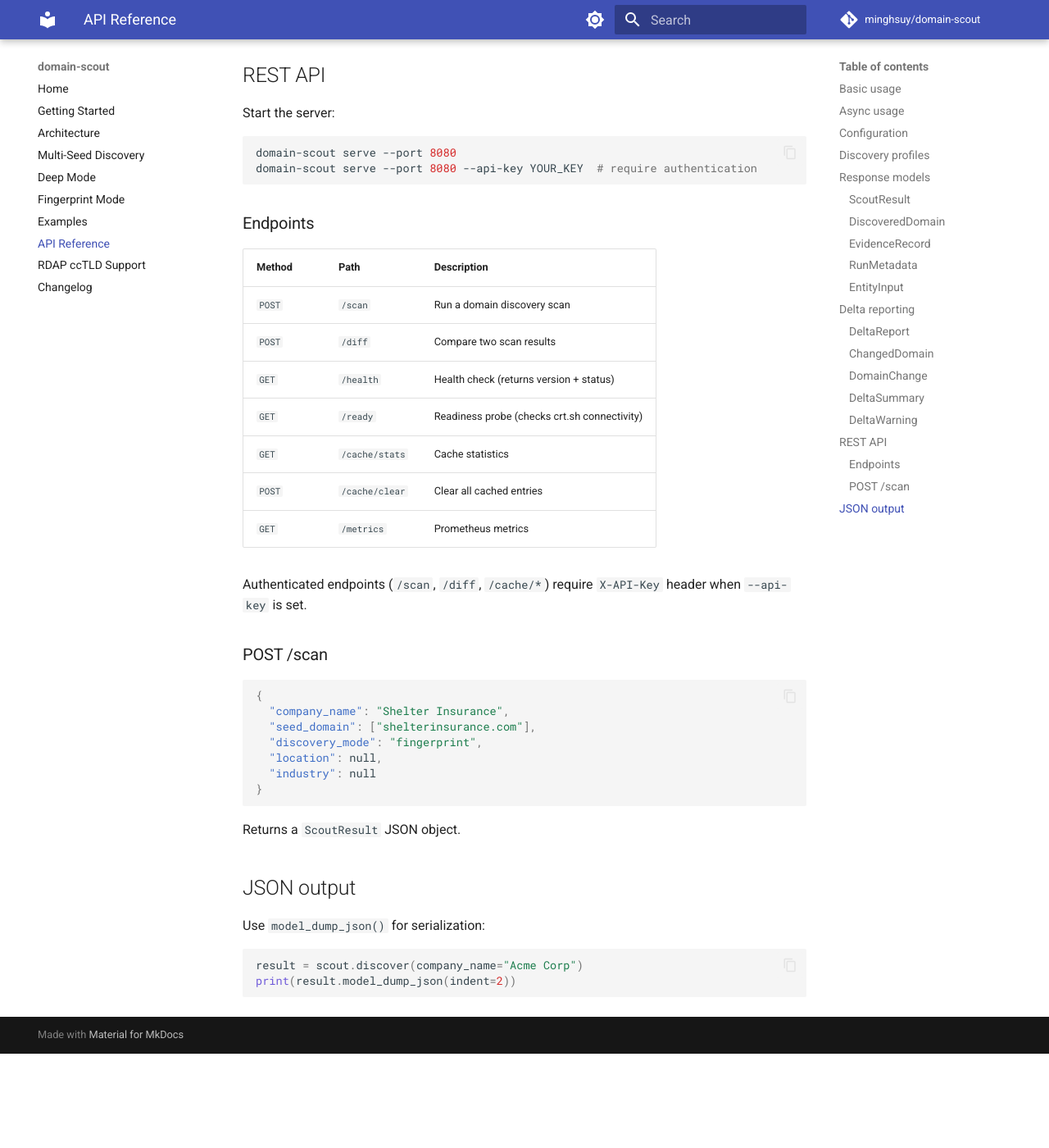
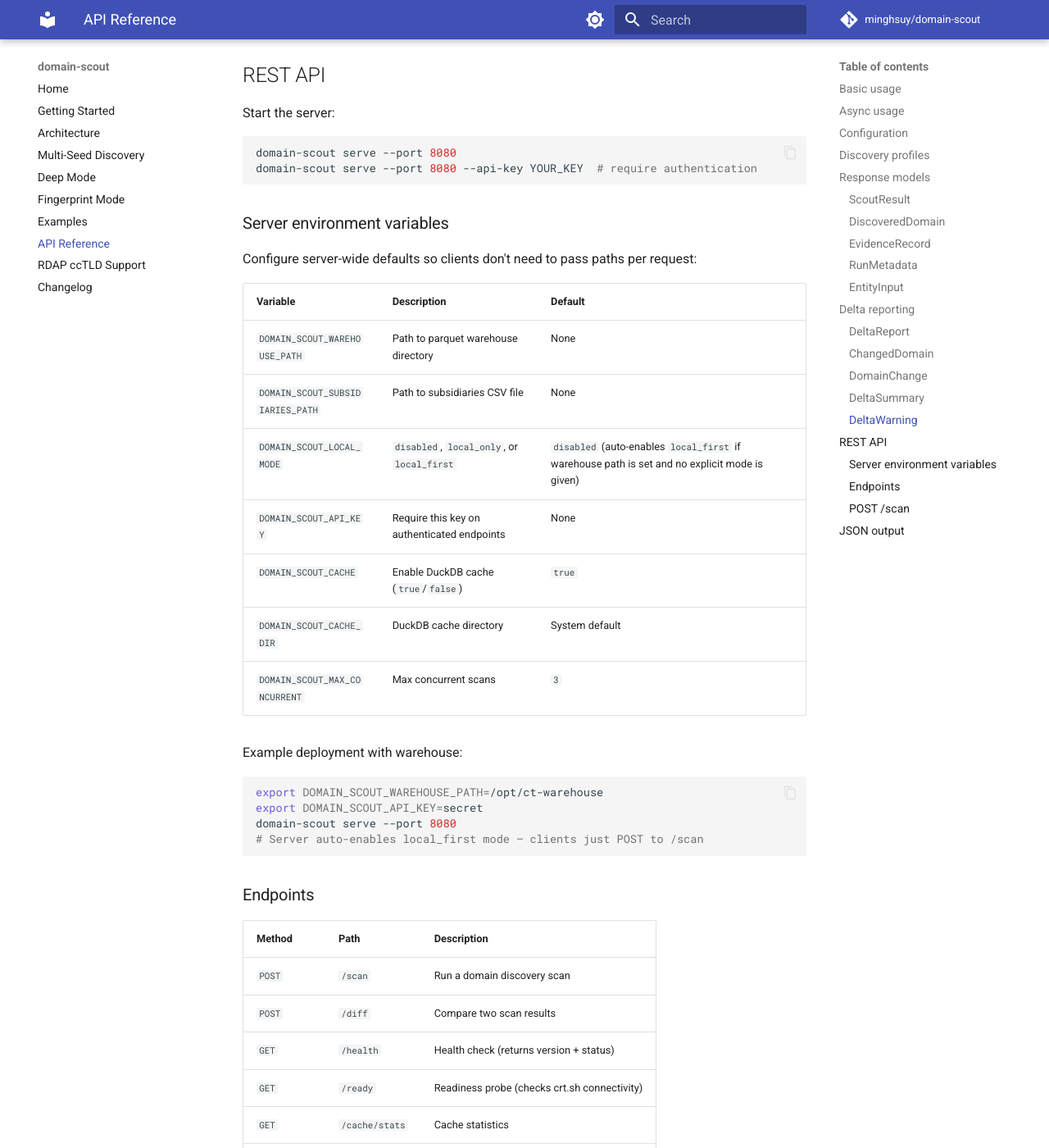
Before and after one commit to minghsuy/domain-scout, an MkDocs documentation site: the page built from docs/api.md, in a window 1280 px wide and 1400 px high, scrolled down 4420 px. Shown: the whole window at 82% size. Built offline with MkDocs 1.6.1 and Material for MkDocs 9.7.7, drawn with Linux system fonts in a browser that asks for light colours; comment, search, counter and statistics services are not loaded; before the commit the page ends 5705 px from its top, so only the background shows below that; some of the changed text lies outside the part shown.

Commit message:
Release v0.10.0: server-default env vars for API (#118)
* Release v0.10.0: server-default env vars for API

Co-Authored-By: Claude Opus 4.6 (1M context) <noreply@anthropic.com>

* Fix PR reference, regenerate uv.lock, clarify local_mode scope

Co-Authored-By: Claude Opus 4.6 (1M context) <noreply@anthropic.com>

---------

Co-authored-by: Ming Yang <minghsuy@users.noreply.github.com>
Co-authored-by: Claude Opus 4.6 (1M context) <noreply@anthropic.com>

````diff
--- a/docs/api.md
+++ b/docs/api.md
@@ -227,6 +227,29 @@ domain-scout serve --port 8080
 domain-scout serve --port 8080 --api-key YOUR_KEY  # require authentication
 ```
 
+### Server environment variables
+
+Configure server-wide defaults so clients don't need to pass paths per request:
+
+| Variable | Description | Default |
+|----------|-------------|---------|
+| `DOMAIN_SCOUT_WAREHOUSE_PATH` | Path to parquet warehouse directory | None |
+| `DOMAIN_SCOUT_SUBSIDIARIES_PATH` | Path to subsidiaries CSV file | None |
+| `DOMAIN_SCOUT_LOCAL_MODE` | `disabled`, `local_only`, or `local_first` | `disabled` (auto-enables `local_first` if warehouse path is set and no explicit mode is given) |
+| `DOMAIN_SCOUT_API_KEY` | Require this key on authenticated endpoints | None |
+| `DOMAIN_SCOUT_CACHE` | Enable DuckDB cache (`true`/`false`) | `true` |
+| `DOMAIN_SCOUT_CACHE_DIR` | DuckDB cache directory | System default |
+| `DOMAIN_SCOUT_MAX_CONCURRENT` | Max concurrent scans | `3` |
+
+Example deployment with warehouse:
+
+```bash
+export DOMAIN_SCOUT_WAREHOUSE_PATH=/opt/ct-warehouse
+export DOMAIN_SCOUT_API_KEY=secret
+domain-scout serve --port 8080
+# Server auto-enables local_first mode — clients just POST to /scan
+```
+
 ### Endpoints
 
 | Method | Path | Description |
@@ -245,13 +268,31 @@ Authenticated endpoints (`/scan`, `/diff`, `/cache/*`) require `X-API-Key` heade
 
 ```json
 {
-  "company_name": "Shelter Insurance",
-  "seed_domain": ["shelterinsurance.com"],
-  "discovery_mode": "fingerprint",
-  "location": null,
-  "industry": null
+  "entity": {
+    "company_name": "Shelter Insurance",
+    "seed_domain": ["shelterinsurance.com"]
+  },
+  "profile": "balanced",
+  "timeout": 120,
+  "deep": false,
+  "local_mode": null,
+  "warehouse_path": null,
+  "subsidiaries_path": null
 }
 ```
+
+Only `entity.company_name` is required. All other fields are optional:
+
+| Field | Type | Description |
+|-------|------|-------------|
+| `profile` | `broad` \| `balanced` \| `strict` | Threshold preset |
+| `timeout` | `5-300` | Override total timeout (seconds) |
+| `deep` | `bool` | Enable GeoDNS deep mode |
+| `local_mode` | `disabled` \| `local_only` \| `local_first` \| `null` | Override server default |
+| `warehouse_path` | `string` \| `null` | Override server default warehouse path |
+| `subsidiaries_path` | `string` \| `null` | Override server default subsidiaries path |
+
+When `local_mode`, `warehouse_path`, or `subsidiaries_path` are `null` (or omitted), the server's environment variable defaults are used.
 
 Returns a `ScoutResult` JSON object.
 
--- a/pyproject.toml
+++ b/pyproject.toml
@@ -1,6 +1,6 @@
 [project]
 name = "domain-scout-ct"
-version = "0.9.0"
+version = "0.10.0"
 description = "Discover internet domains associated with a business entity via CT logs, RDAP, and DNS"
 requires-python = ">=3.12"
 license = "MIT"
````
Also changed, not shown: CHANGELOG.md (+18 -0 lines), 1 other file.
